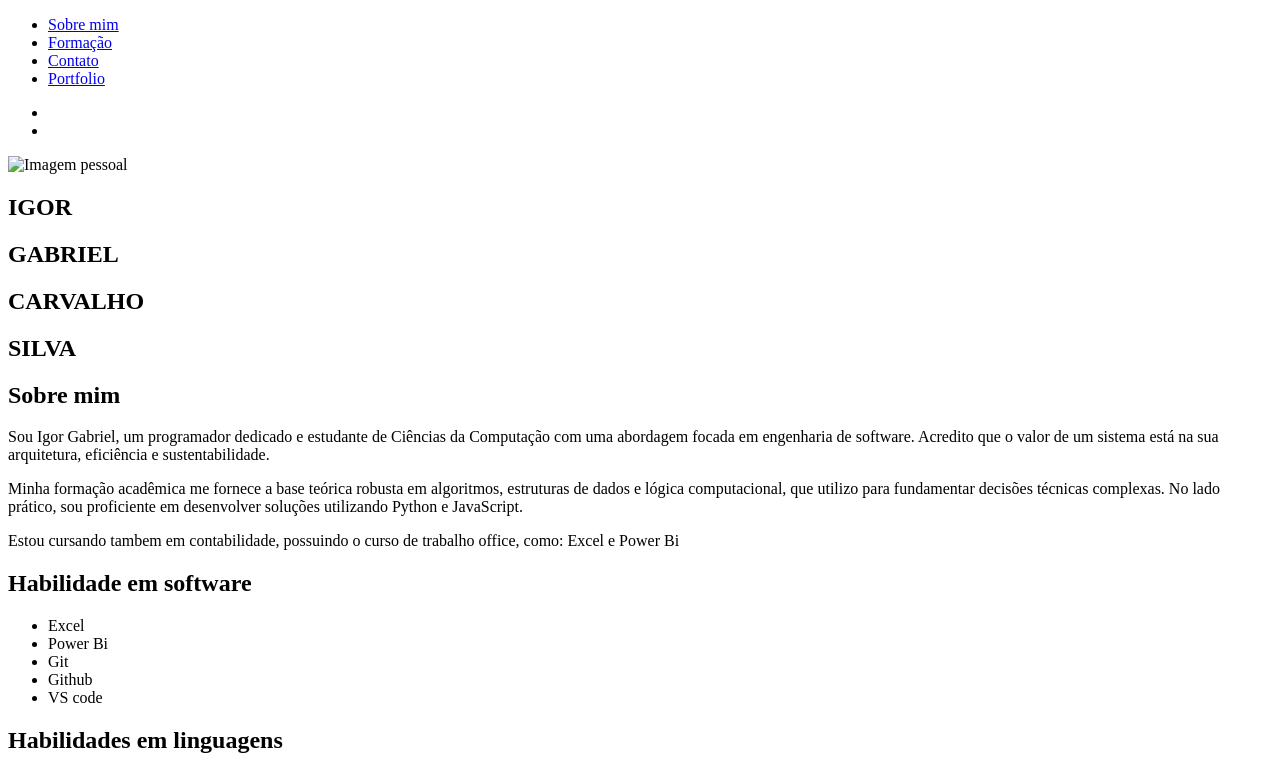
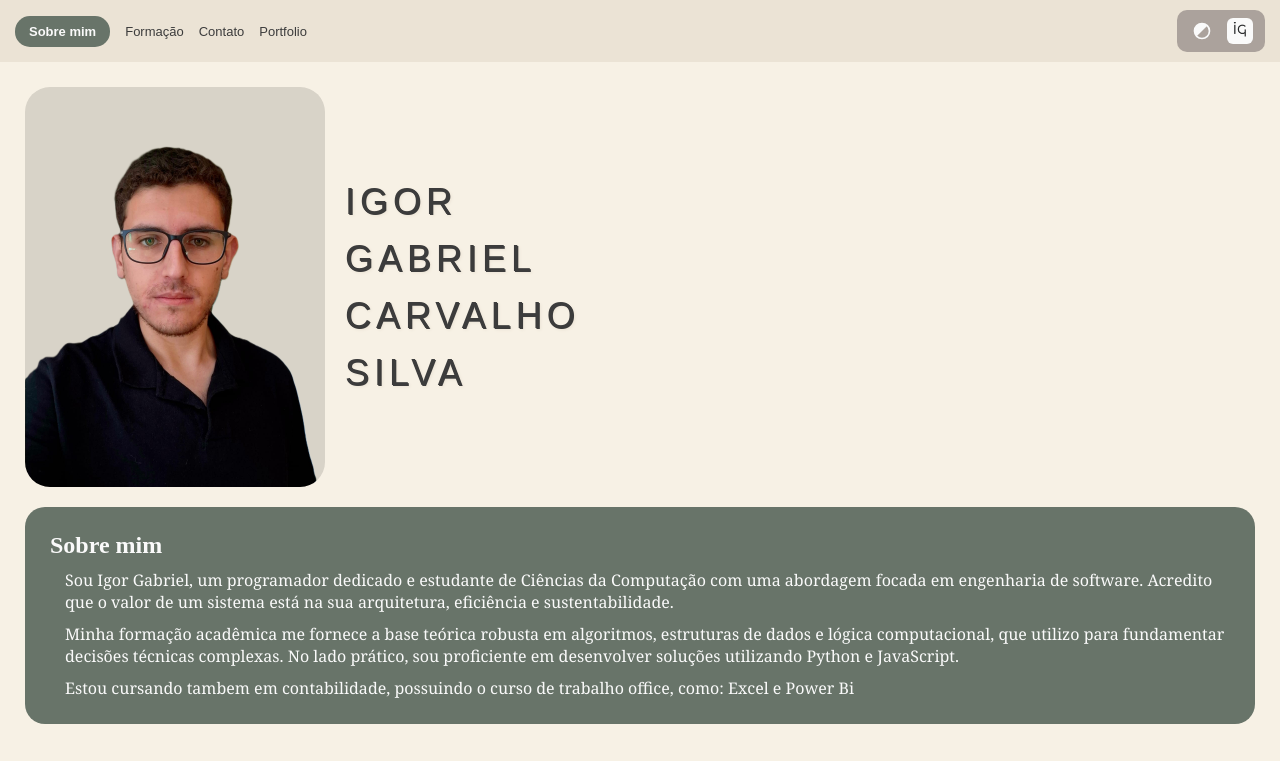
Before and after one commit to carIgab/Portfolio, a plain HTML site: page index.html in a window 1280 px wide. Shown: the top 761 px of the page. Drawn offline with Linux system fonts and the light colour scheme; the site is published under a folder, as on GitHub Pages, so addresses that start at the root find nothing.

Commit message:
Update index.html

```diff
--- a/index.html
+++ b/index.html
@@ -3,8 +3,8 @@
 <head>
     <meta charset="UTF-8">
     <meta name="viewport" content="width=device-width, initial-scale=1.0">
-    <link rel="stylesheet" href="/css/style.css">
-    <link rel="stylesheet" href="/css/about.css">
+    <link rel="stylesheet" href="css/style.css">
+    <link rel="stylesheet" href="css/about.css">
     <link rel="shortcut icon" href="images/img.png" type="image/x-icon">
     <title>About Me</title>
 </head>
@@ -12,25 +12,25 @@
     <header class="header">
         <nav class="navegador">
             <ul class="list_pages">
-                <li class="nav_page select"><a href="/about.html">Sobre mim</a></li>
-                <li class="nav_page"><a href="/pages/formation.html">Formação</a></li>
-                <li class="nav_page"><a href="/pages/contact.html">Contato</a></li>
-                <li class="nav_page"><a href="/pages/portfolio.html">Portfolio</a></li>
+                <li class="nav_page select"><a href="index.html">Sobre mim</a></li>
+                <li class="nav_page"><a href="pages/formation.html">Formação</a></li>
+                <li class="nav_page"><a href="pages/contact.html">Contato</a></li>
+                <li class="nav_page"><a href="pages/portfolio.html">Portfolio</a></li>
             </ul>
         </nav>
 
         <ul class="option_header" >
             <li class="theme option" onclick="change_color('about')">
-                <img id="about_img_color" src="/images/color.svg" alt="">
+                <img id="about_img_color" src="images/color.svg" alt="">
             </li>
             <li class="perfil_icon option">
-                <img src="/images/img.png" alt="">
+                <img src="images/img.png" alt="icon_perfil">
             </li>
         </ul>
     </header>
 
     <main class="content_about_me">
-        <img src="/images/img_pessoal1.png" alt="Imagem pessoal" class="pessoal_about_me" >
+        <img src="images/img_pessoal1.png" alt="Imagem pessoal" class="pessoal_about_me" >
         <section class="name_about_me">
             <h1>IGOR</h1>
             <h1>GABRIEL</h1>
@@ -96,10 +96,7 @@
 
     </main>
 
-
-
-
-    <script src="/app/app.js"></script>
+    <script src="app/app.js"></script>
 
 </body>
 </html>
```
